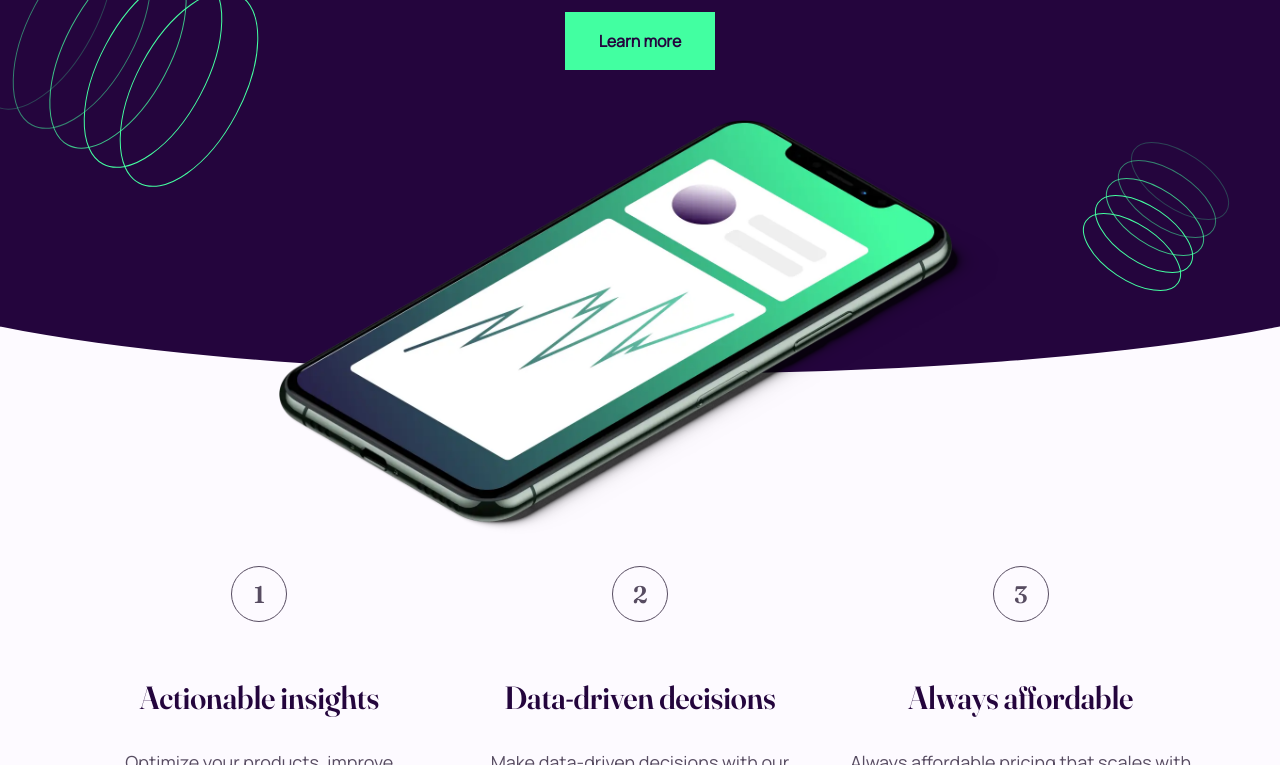
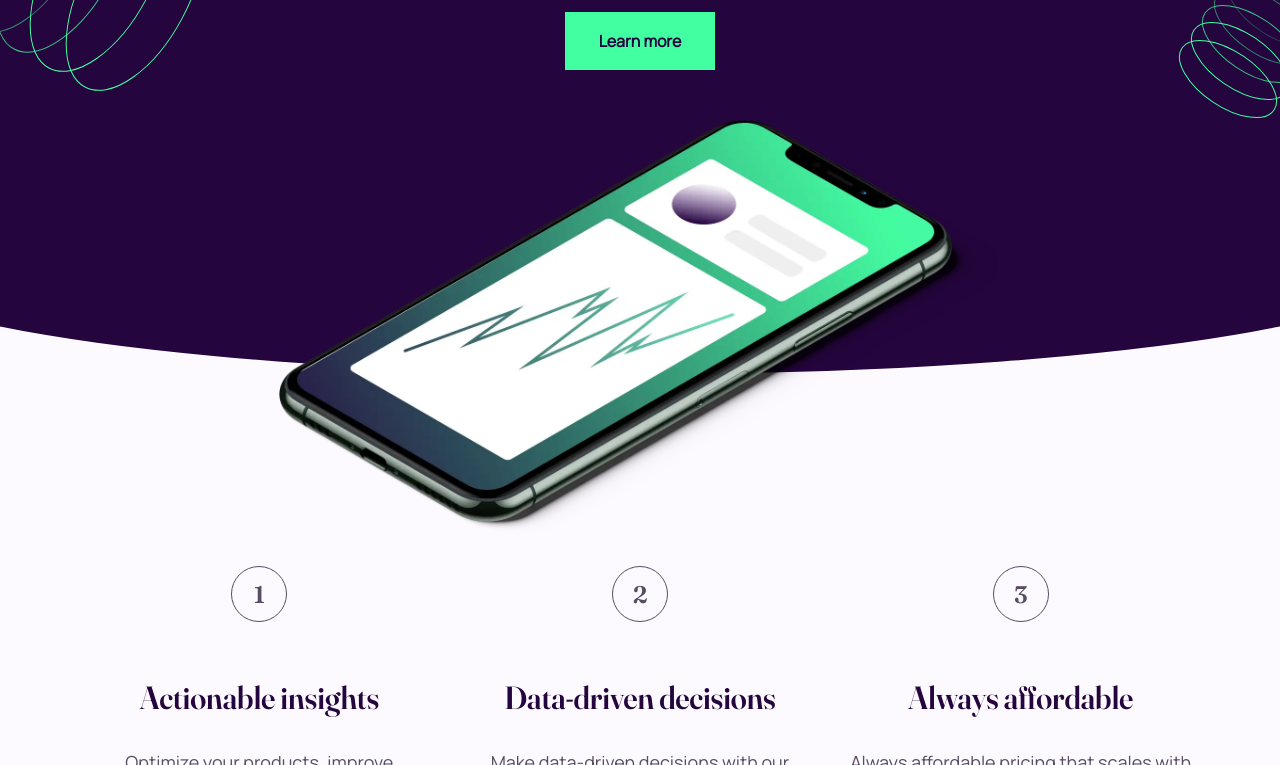
Before and after one commit to aleksandr-efimenko/workit-landing-page, a website built with Vite: page index.html in a window 1280 px wide. Shown: the part 335-1100 px from the top of the page. Built offline with nearby package versions, Linux system fonts and the light colour scheme.

Commit message:
improve style of bg images

```diff
--- a/style.css
+++ b/style.css
@@ -185,13 +185,13 @@ header {
 }
 
 #first-bg-pattern {
-  top: 10vh;
-  left: -8.625rem;
+  top: -1rem;
+  left: -12rem;
 }
 
 #second-bg-pattern {
-  top: 19.625rem;
-  right: -3rem;
+  top: 25%;
+  right: -9rem;
 }
 
 #third-bg-pattern {
@@ -369,6 +369,13 @@ footer {
   .hero {
     padding-block-end: 12rem;
   }
+
+  #first-bg-pattern {
+    top: -1rem;
+    left: -16rem;
+  }
+
+
   .benefits {
     padding-block-start: 8rem;
   }
```
Also changed, not shown: index.html (+1 -0 lines).
